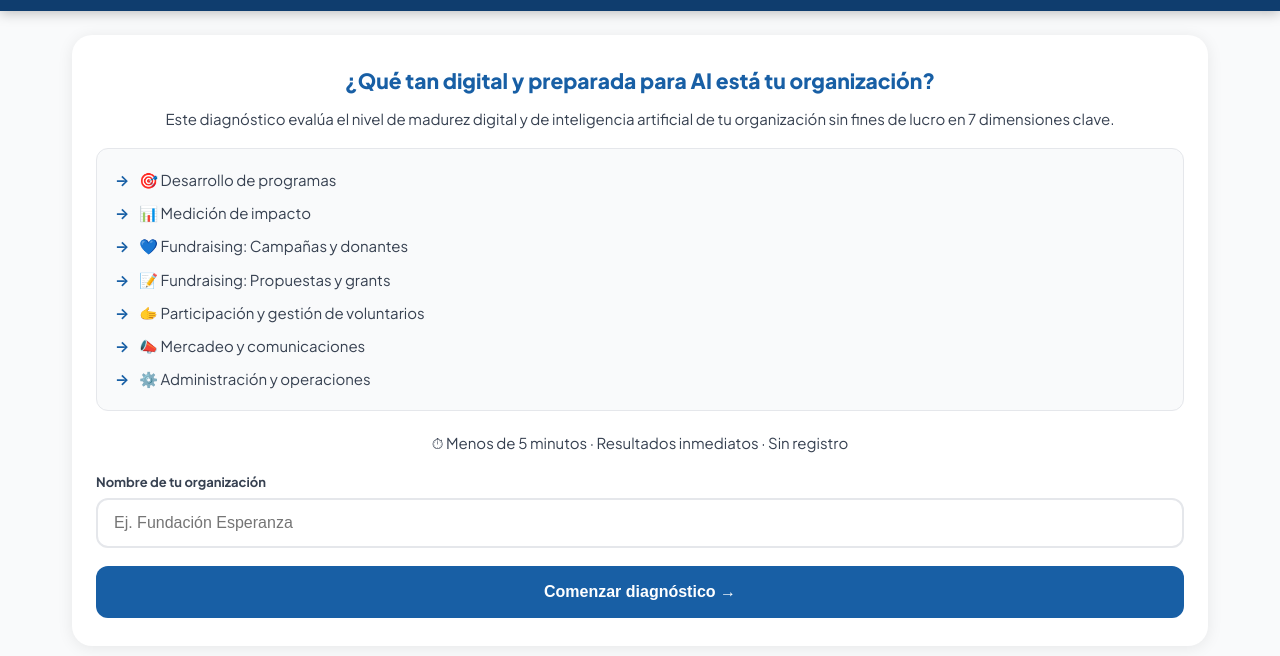
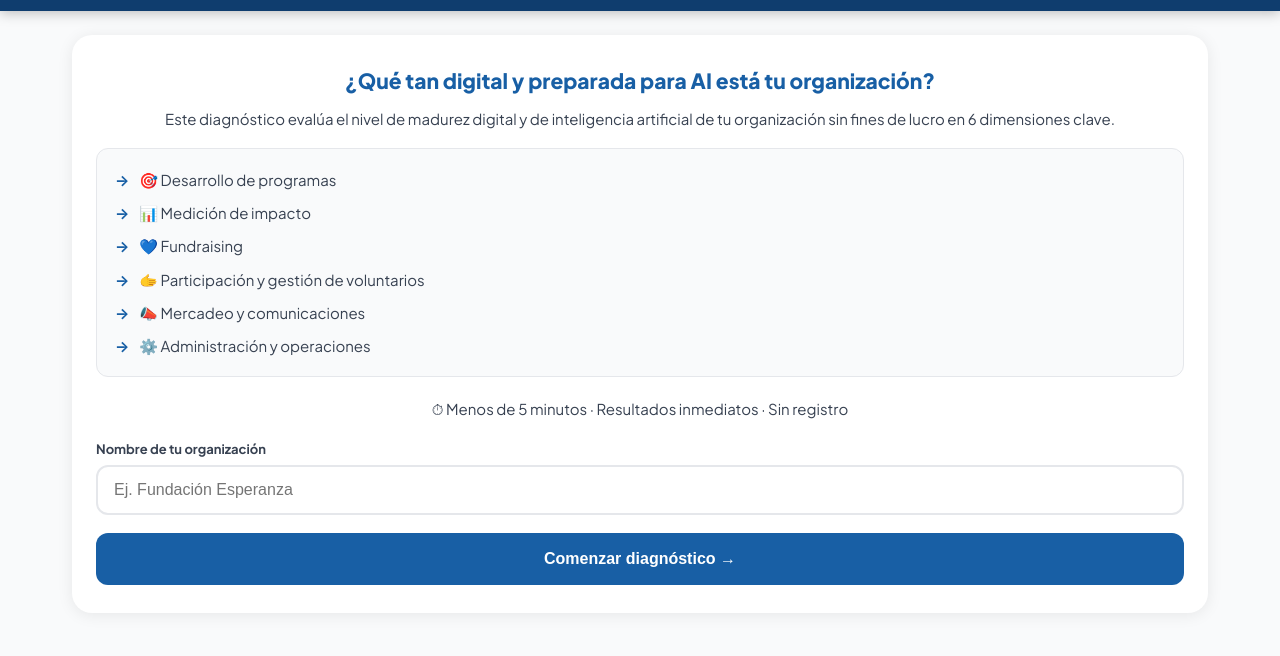
Before and after one commit to kerenacevedo/digital-matrix-artifact, a plain HTML site: page index.html in a window 1280 px wide. Shown: the part 68-724 px from the top of the page. Drawn offline with nearby package versions, Linux system fonts and the light colour scheme.

Commit message:
Modify welcome subtitle and fundraising dimensions logic
Updated welcome subtitle to reflect 6 key dimensions instead of 7. Adjusted the fundraising list logic to merge two groups.

```diff
--- a/index.html
+++ b/index.html
@@ -299,7 +299,7 @@ const CONFIG = {
   // ── Pantalla de bienvenida ───────────────────────────────────
   welcomeEmoji:    '🔍',
   welcomeTitle:    '¿Qué tan digital y preparada para AI está tu organización?',
-  welcomeSubtitle: 'Este diagnóstico evalúa el nivel de madurez digital y de inteligencia artificial de tu organización sin fines de lucro en 7 dimensiones clave.',
+  welcomeSubtitle: 'Este diagnóstico evalúa el nivel de madurez digital y de inteligencia artificial de tu organización sin fines de lucro en 6 dimensiones clave.',
   welcomeMeta:     '⏱ Menos de 5 minutos · Resultados inmediatos · Sin registro',
   orgLabel:        'Nombre de tu organización',
   orgPlaceholder:  'Ej. Fundación Esperanza',
@@ -545,13 +545,23 @@ function applyConfig() {
   $('cfg-restart-btn').textContent   = CONFIG.btnRestart;
   $('cfg-branding').innerHTML        = `<strong>${CONFIG.brand}</strong> · We Serve Academy<br>${CONFIG.workshop}`;
 
-  // Lista de dimensiones en bienvenida
+  // Lista de dimensiones en bienvenida (6 grupos, fusionando 3a y 3b)
   const ul = $('cfg-dim-list');
   ul.innerHTML = '';
+  let fundraisingAdded = false;
   DIMS.forEach(d => {
-    const li = document.createElement('li');
-    li.textContent = `${d.icon} ${d.title}`;
-    ul.appendChild(li);
+    if (d.id === 'campanas' || d.id === 'grants') {
+      if (!fundraisingAdded) {
+        const li = document.createElement('li');
+        li.textContent = `💙 Fundraising`;
+        ul.appendChild(li);
+        fundraisingAdded = true;
+      }
+    } else {
+      const li = document.createElement('li');
+      li.textContent = `${d.icon} ${d.title}`;
+      ul.appendChild(li);
+    }
   });
 }
 
@@ -959,7 +969,7 @@ async function buildPDF() {
     const segTotalW = 52, segGap = 1.5, segH = 3.5;
     const segW = (segTotalW - segGap * 3) / 4;
     for (let s = 0; s < 4; s++) {
-      fill(s < score ? lc.t : C.g200);
+      fill(...(s < score ? lc.t : C.g200));
       doc.roundedRect(ML + 9 + s * (segW + segGap), cy, segW, segH, 1, 1, 'F');
     }
     cy += segH + 5;
```
